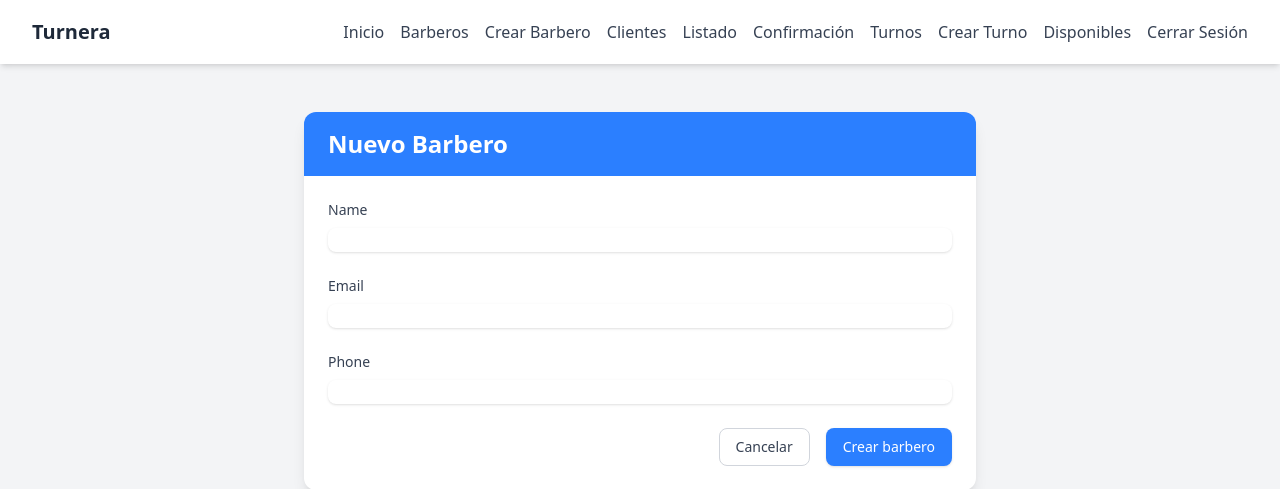
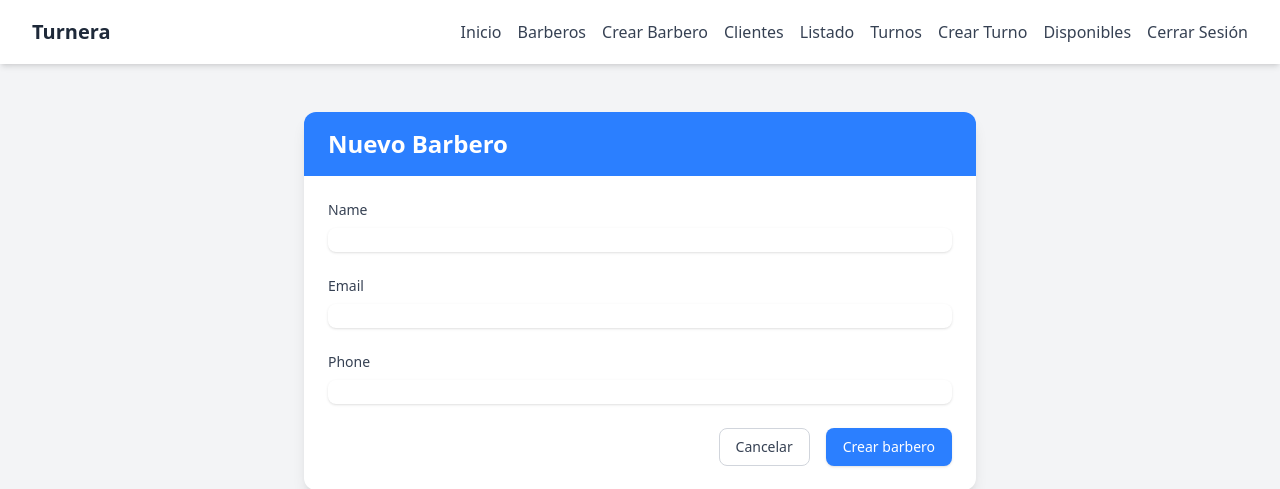
Before and after one commit to ulysses-ck/ifts-pp4-proyecto-integrador, a Django app: page /barber/create/ in a window 1280 px wide. Shown: the top 489 px of the page. Run offline with Django 5.2, Linux system fonts and the light colour scheme; the visitor is signed in with stand-in values (Sample User, id 1); style sheets or scripts are compiled from the project's sources; some libraries are stand-ins or nearby versions.

Commit message:
fix: remove confirm from nav

```diff
--- a/templates/base.html
+++ b/templates/base.html
@@ -28,7 +28,6 @@
                     <!-- Clientes -->
                     <a href="/client/" class="text-gray-700 hover:text-blue-600">Clientes</a>
                     <a href="/client/list/" class="text-gray-700 hover:text-blue-600">Listado</a>
-                    <a href="/client/confirmacion/" class="text-gray-700 hover:text-blue-600">Confirmación</a>
 
                     <!-- Turnos -->
                     <a href="/turn/" class="text-gray-700 hover:text-blue-600">Turnos</a>
@@ -65,7 +64,6 @@
             <a href="/client/" class="block text-gray-700 hover:text-blue-600">Clientes</a>
             <a href="/client/list/" class="block text-gray-700 hover:text-blue-600">Listado</a>
             <a href="/client/reservar/1/" class="block text-gray-700 hover:text-blue-600">Reservar Turno</a>
-            <a href="/client/confirmacion/" class="block text-gray-700 hover:text-blue-600">Confirmación</a>
 
             <!-- Turnos -->
             <a href="/turn/" class="block text-gray-700 hover:text-blue-600">Turnos</a>
```
